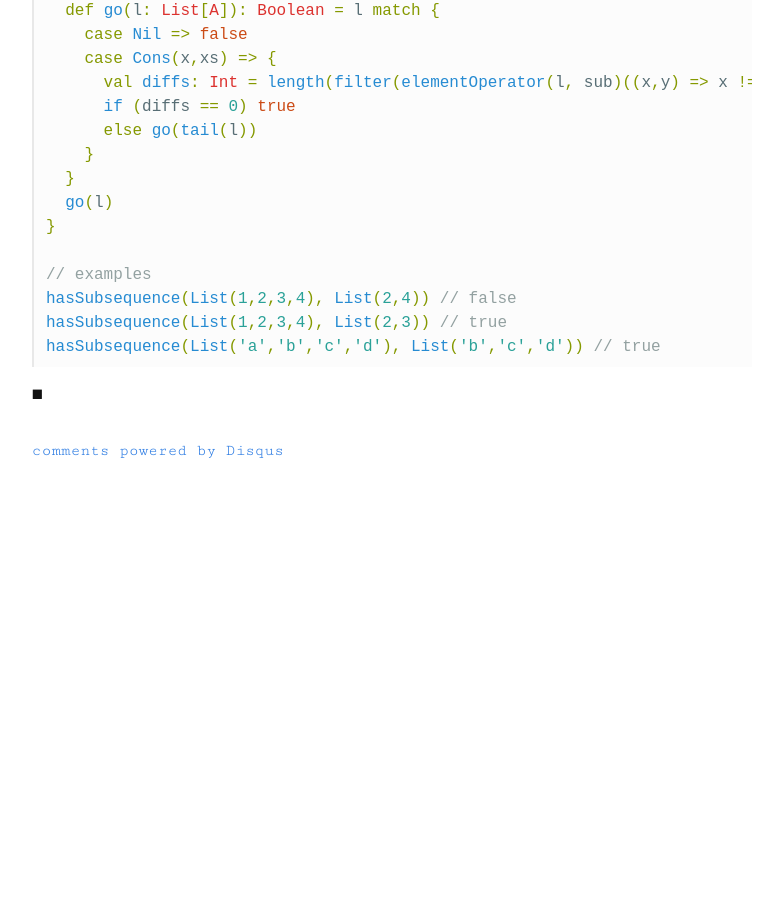
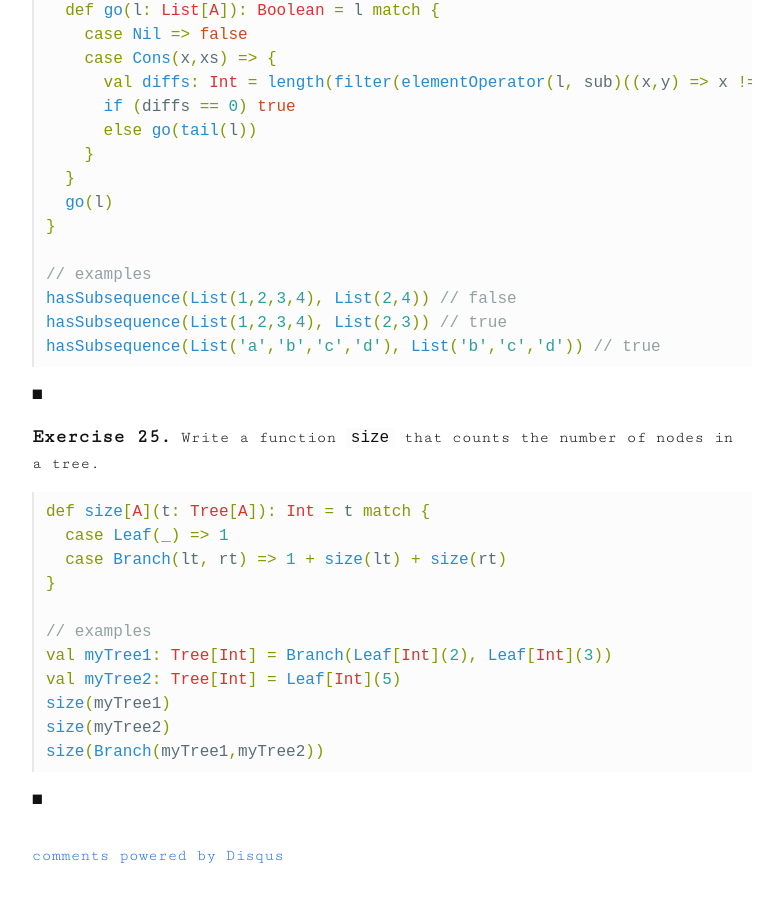
Before and after one commit to syaning/slim, a Jekyll site: the page built from _posts/2017-11-01-chapter-3-exercises.md, in a window 1280 px wide and 900 px high, scrolled down 7049 px. Shown: the whole window, without its empty margins (248-1031 px from the left). Built offline with Jekyll 4.4.1, drawn with Linux system fonts in a browser that asks for light colours; formulas are drawn with MathJax 3; comment, search, counter and statistics services are not loaded; before the commit the page ends 7544 px from its top, so only the background shows below that.

Commit message:
add Ex. 25 answer

````diff
--- a/_posts/2017-11-01-chapter-3-exercises.md
+++ b/_posts/2017-11-01-chapter-3-exercises.md
@@ -325,3 +325,20 @@ hasSubsequence(List(1,2,3,4), List(2,3)) // true
 hasSubsequence(List('a','b','c','d'), List('b','c','d')) // true
 ```
 \\(\blacksquare\\)
+
+**<span style="font-size:larger;">Exercise 25.</span>**
+Write a function `size` that counts the number of nodes in a tree.
+```scala
+def size[A](t: Tree[A]): Int = t match {
+  case Leaf(_) => 1
+  case Branch(lt, rt) => 1 + size(lt) + size(rt)
+}
+
+// examples
+val myTree1: Tree[Int] = Branch(Leaf[Int](2), Leaf[Int](3))
+val myTree2: Tree[Int] = Leaf[Int](5)
+size(myTree1)
+size(myTree2)
+size(Branch(myTree1,myTree2))
+```
+\\(\blacksquare\\)
````
